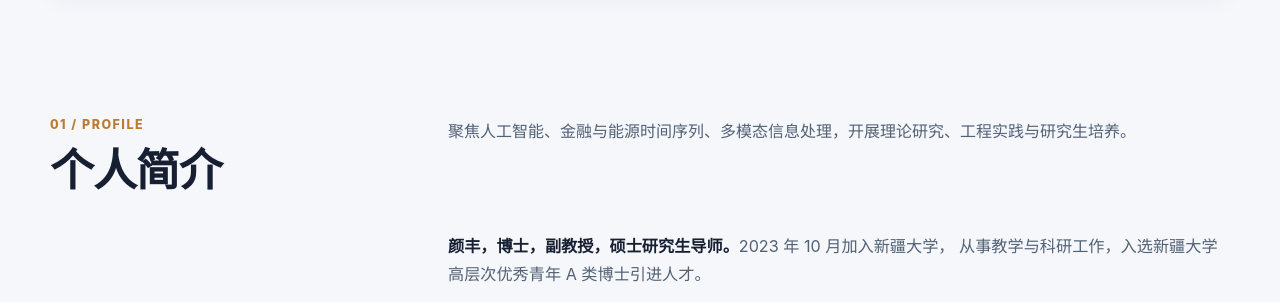
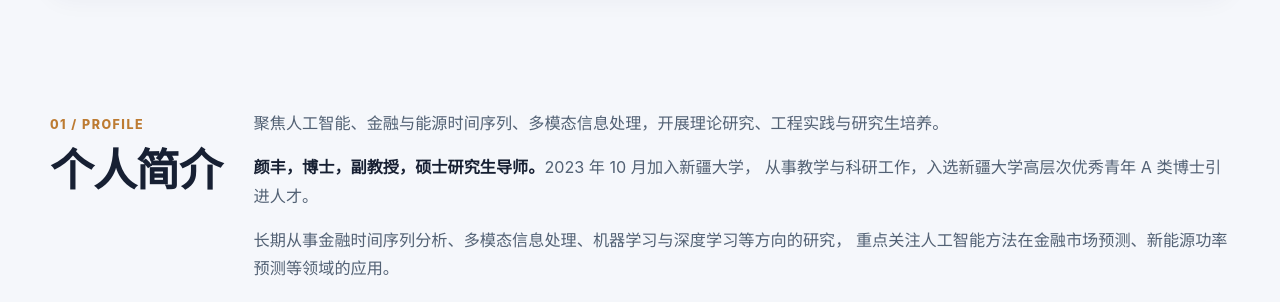
Before and after one commit to yanfeng918/yanfeng918.github.io, a plain HTML site: page index.html in a window 1280 px wide. Shown: the part 887-1189 px from the top of the page. Drawn offline with Linux system fonts and the light colour scheme.

Commit message:
Refactor index.html layout and styles for improved design. Updated grid settings, adjusted content offsets, and reorganized sections for better readability and consistency.

```diff
--- a/index.html
+++ b/index.html
@@ -358,8 +358,8 @@
 
     .section-heading {
       display: grid;
-      grid-template-columns: 360px minmax(0, 1fr);
-      gap: 38px;
+      grid-template-columns: max-content minmax(0, 1fr);
+      gap: 28px 32px;
       align-items: start;
       margin-bottom: 34px;
     }
@@ -385,7 +385,7 @@
       max-width: 780px;
     }
 
-    .content-offset { margin-left: 398px; }
+    .content-offset { margin-left: 0; }
 
     .prose {
       color: var(--text-soft);
@@ -842,12 +842,10 @@
             <span class="section-index">01 / Profile</span>
             <h2>个人简介</h2>
           </div>
+          <div class="prose">
             <p class="section-intro">
               聚焦人工智能、金融与能源时间序列、多模态信息处理，开展理论研究、工程实践与研究生培养。
             </p>
-        </div>
-
-        <div class="content-offset prose">
             <p>
               <strong>颜丰，博士，副教授，硕士研究生导师。</strong>2023 年 10 月加入新疆大学，
               从事教学与科研工作，入选新疆大学高层次优秀青年 A 类博士引进人才。
@@ -866,6 +864,7 @@
                   主要开展自适应长时序预测与融合人工智能研究。研究方向聚焦金融与能源数据的时间序列建模，
                   重点关注棉花期货价格预测、新能源发电功率预测、多源时序信息融合以及智能预测模型等领域。
                 </p>
+              </div>
             </div>
           </div>
         </div>
```
Lines whose indentation alone changed are shown as unchanged.
